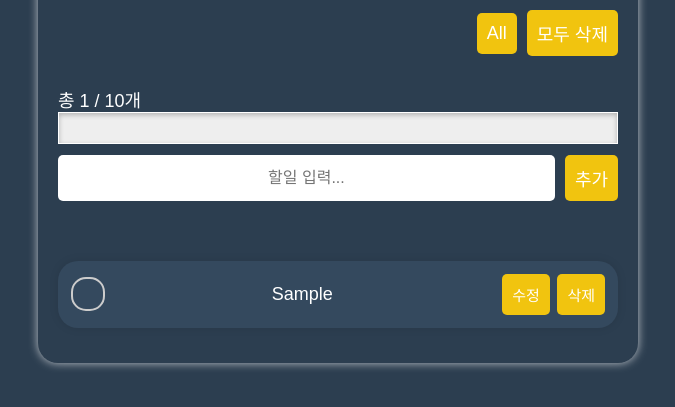
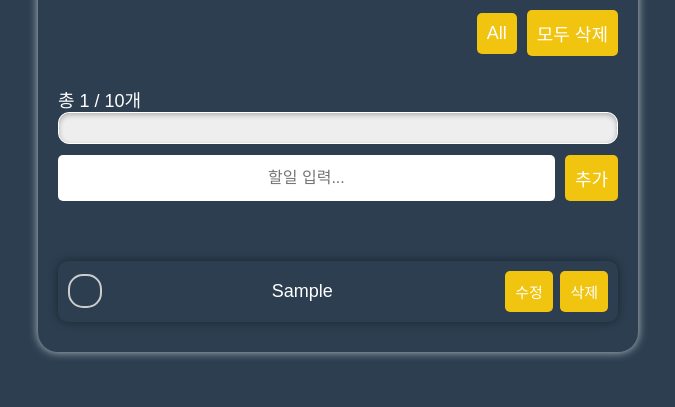
Before and after one commit to dv-yeop920/sse-todolist, a website: page fe/index.html in a window 1280 px wide. Both pictures are taken after typing "Sample" into the empty fields and a click on the button "추가". Shown: the part 121-528 px from the top of the page, without its empty margins (302-977 px from the left). Drawn offline with Linux system fonts and the light colour scheme.

Commit message:
기존 코드 약간 수정
render할때마다 div를 계속 생성하는건 비효율적 이라서 li 만 생성 하도록
prosess 디자인 수정

```diff
--- a/fe/index.html
+++ b/fe/index.html
@@ -28,6 +28,8 @@
         <button type="submit" id="submit-button">추가</button>
     </form>
     <div class="task-container">
+        <ul id="completed-list">
+        </ul>
     </div>
     </div>
 
--- a/fe/src/css/index.css
+++ b/fe/src/css/index.css
@@ -49,6 +49,7 @@ progress {
     -moz-appearance: none;
     appearance: none;
     width: 100%;
+    border-radius: 11px;
     height: 2rem;
     color: white;
     border: 1px solid white;
@@ -57,11 +58,13 @@ progress {
 progress[value]::-webkit-progress-bar,
 progress[value] {
     background-color: #eee;
+    border-radius: 11px;
     box-shadow: 0 2px 5px rgba(0, 0, 0, 0.25) inset;
 }
 
 progress[value]::-webkit-progress-value {
     background-color: #27ae60;
+    border-radius: 11px;
     transition: all 0.2s ease-out;
 }
 
@@ -97,14 +100,6 @@ cursor: pointer;
 border-radius: 5px;
 }
 
-.completed-container {
-margin-bottom: 15px;
-padding: 3px;
-background-color: #34495e;
-border-radius: 20px;
-box-shadow: 0 0 10px rgba(0, 0, 0, 0.1);
-}
-
 .task-container ul {
 list-style-type: none;
 padding: 0;
@@ -115,6 +110,8 @@ display: flex;
 justify-content: space-between;
 align-items: center;
 padding: 10px;
+box-shadow: 0 0 10px rgba(0, 0, 0, 0.4);
+border-radius: 10px;
 }
 
 .task-button {
@@ -126,6 +123,10 @@ padding: 10px;
     font-size: 15px;
     cursor: pointer;
     border-radius: 5px;
+}
+
+.list {
+    margin-bottom: 10px;
 }
 
 .text-through {
--- a/fe/src/js/app.js
+++ b/fe/src/js/app.js
@@ -1,11 +1,14 @@
+
+
 const menuForm = document.querySelector(".form-container");
 const userInput = document.querySelector("#input");
 const submitButton = document.querySelector("#submit-button");
-const todoList = document.querySelector(".task-container");
+const todoList = document.querySelector("#completed-list");
 const deleteAllButton = document.querySelector("#filter-delete");
-const menuCount = document.querySelector('.menu-count');
+const menuCount = document.querySelector(".menu-count");
 const countBar = document.querySelector("#count-bar");
-const checkBox = document.querySelector(".check-box");
+
+
 
 let menu = [];
 
@@ -18,17 +21,16 @@ const menuCounter = () => {
 const render = () => {
     if(userInput.value) {
         menu.push({list:userInput.value});
-        console.log(menu);
     }
     const template = menu.map(item => {
         return `
-        <div class="completed-container">
-        <ul id="completed-list">
             <li class = "list">
-                <input class = "check-box" type="checkbox"/>
-                <span class = "text" style="color: white; font-size: 18px;">
-                    ${item.list}
-                </span>
+                <input class = "checkbox" type="checkbox"/>
+                <label  class = "text"
+                        style="color: white; font-size: 18px;
+                        for="myCheckbox">
+                        ${item.list}
+                </label>
                 <div class="task-button-box">
                 <button
                     class="task-button edit"
@@ -39,9 +41,7 @@ const render = () => {
                     value="삭제">삭제
                 </button>
                 </div>
-            </li>
-        </ul>
-    </div>`
+            </li>`;
     }).join('');
 
 todoList.innerHTML = template;
@@ -57,6 +57,15 @@ const addList = () => {
     if(countBar.value === 10) {
         alert("등록할 수 없습니다!");
         userInput.value = "";
+        return;
+    }
+
+    const duplicatiedValue = menu.find(item => item.list === userInput.value);
+
+    if(duplicatiedValue){
+        alert("이미 있는 목록이잖아요^^");
+        userInput.value = '';
+        return;
     }
     render();
     userInput.value = '';
@@ -64,23 +73,19 @@ const addList = () => {
 
 
 const deleteAllList = () => {
-    confirm("모두 삭제 하시겠습니까?");
-    console.dir(window)
+    if(confirm("모두 삭제 하시겠습니까?")) {
+        todoList.innerHTML = "zzzzz"
+    }
 }
-
-const check = () => {
-    alert("asd")
-}
-
-
-
 
 
 menuForm.addEventListener("submit", (event) => {
     event.preventDefault();
 });
 
+
+
+
 submitButton.addEventListener("click" , addList);
 submitButton.addEventListener("submit" , addList);
 deleteAllButton.addEventListener("click" , deleteAllList);
-checkBox.addEventListener("click" , check)
```
